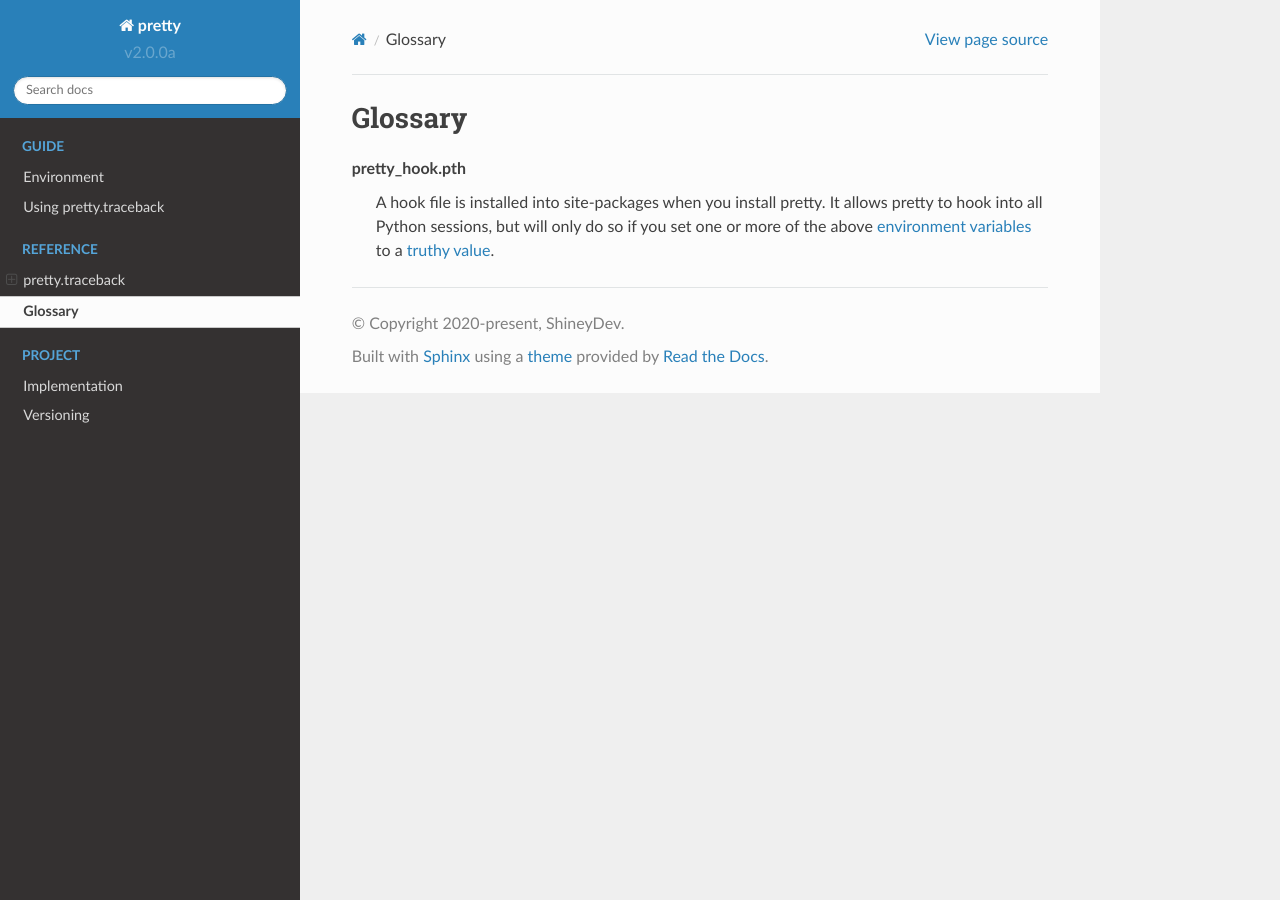
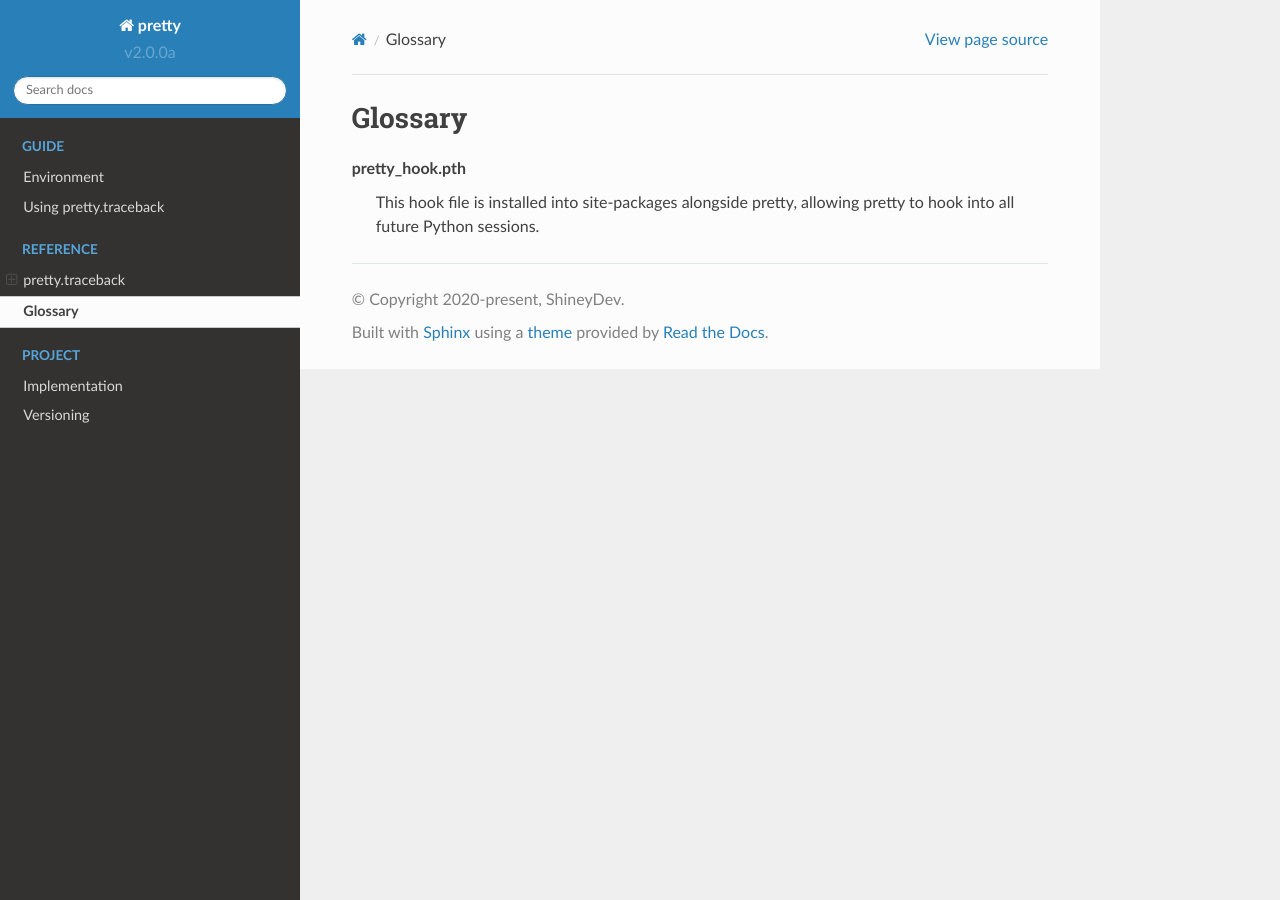
Before and after one commit to ShineyDev/pretty, a Sphinx documentation site: the page built from docs/reference/glossary.rst, in a window 1280 px wide. Built offline with Sphinx 7.4.7 and the Read the Docs theme 2.0.0, drawn with Linux system fonts in a browser that asks for light colours; pages that are not in the unit, such as notebooks, are missing from menus.

Commit message:
update pretty hook glossary entry

```diff
--- a/docs/reference/glossary.rst
+++ b/docs/reference/glossary.rst
@@ -5,6 +5,5 @@ Glossary
 
     pretty_hook.pth
 
-        A hook file is installed into site-packages when you install pretty. It allows pretty to
-        hook into all Python sessions, but will only do so if you set one or more of the above
-        :term:`environment variables <PYTHONPRETTY>` to a :term:`truthy value <boolean value>`.
+        This hook file is installed into site-packages alongside pretty, allowing pretty to hook
+        into all future Python sessions.
```
